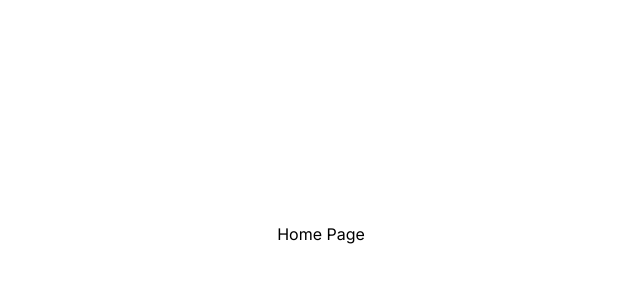
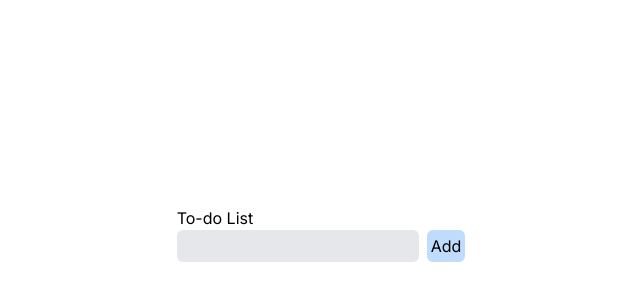
Before and after one commit to Jell13/convex-texting, a Next.js app: page / in a window 1280 px wide. Shown: the part 166-466 px from the top of the page, without its empty margins (319-959 px from the left). Built offline with nearby package versions, Linux system fonts and the light colour scheme.

Commit message:
made the structure for the convex testing

```diff
--- a/app/page.jsx
+++ b/app/page.jsx
@@ -4,7 +4,13 @@ export default function Home() {
   return (
     <div className="w-screen h-screen">
       <div className="w-full h-full flex justify-center items-center">
-        <h1>Home Page</h1>
+        <div className="flex flex-col">
+          <h1>To-do List</h1>
+          <div className="flex gap-2">
+            <input className="bg-gray-200 px-1 py-1 rounded-md" type="text" />
+            <button className="bg-blue-200 rounded-md px-1">Add</button>
+          </div>
+        </div>
       </div>
     </div>
   );
```
